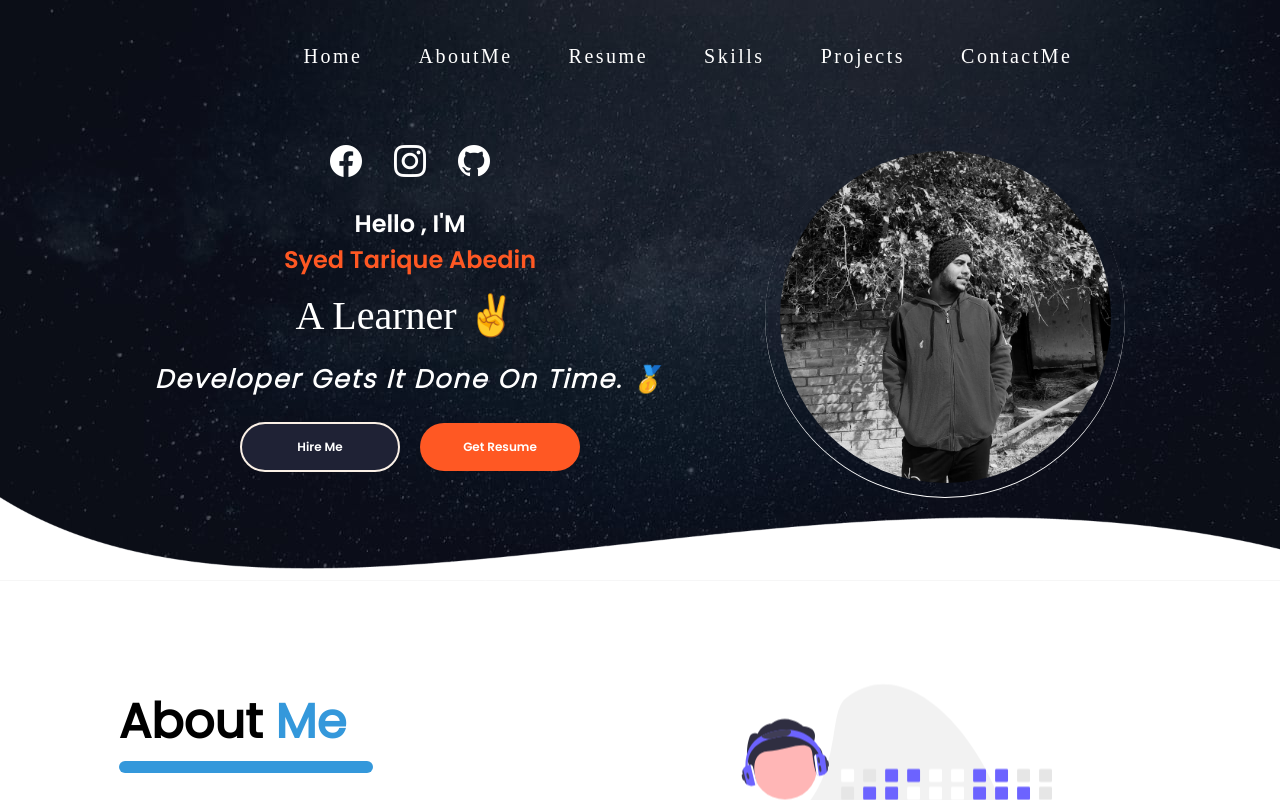
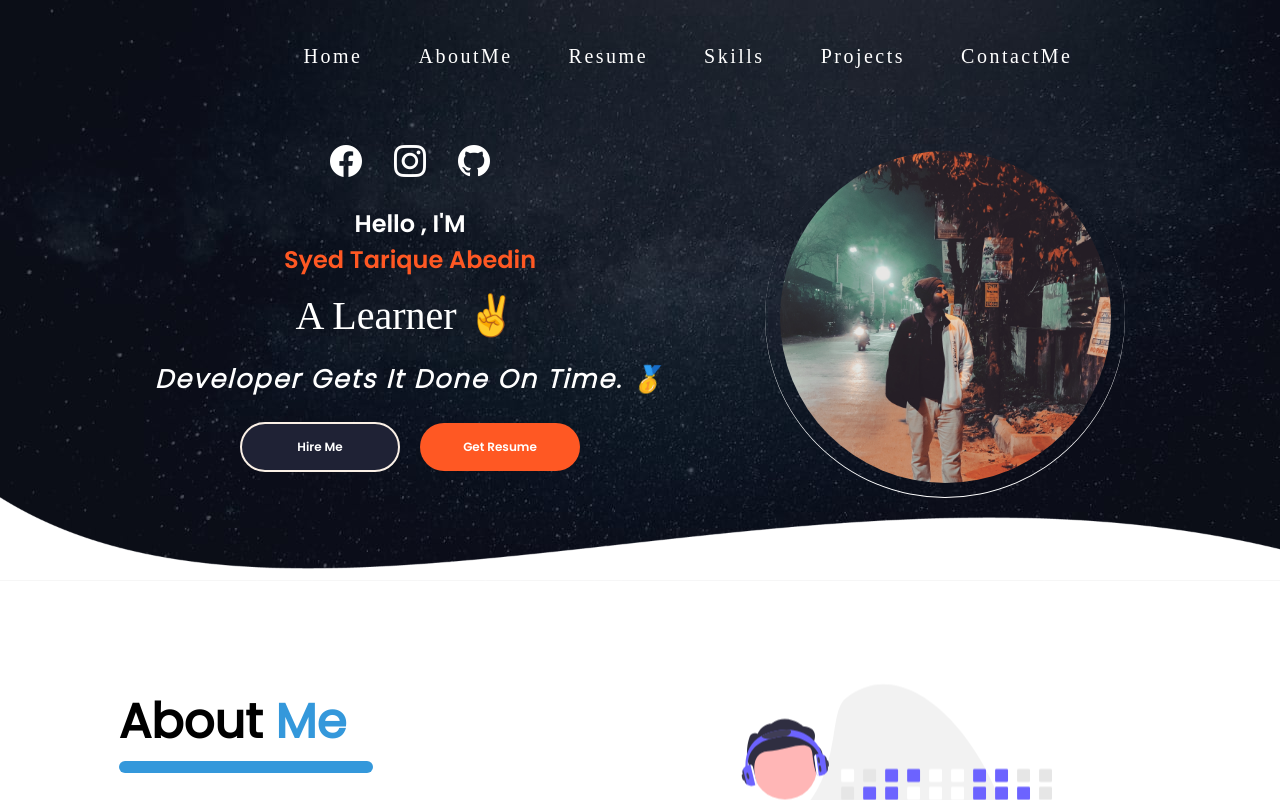
Before and after one commit to Syedtariqu/MyPortfolio, a React (Create React App) app: page / in a window 1280 px wide. Shown: the top 800 px of the page. Built offline with nearby package versions, Linux system fonts and the light colour scheme.

Commit message:
Profile_pic

```diff
--- a/src/Portfolio/Profile.css
+++ b/src/Portfolio/Profile.css
@@ -74,7 +74,7 @@
 .profile-picture-background {
      height: 92%;
      width: 92%;
-     background-image: url(../assets/Home/ayan6.jpeg);
+     background-image: url(../assets/Home/ayan7.jpg);
      background-size: cover;
      border-radius: 50%;
      background-repeat: no-repeat;
```
Also changed, not shown: src/assets/Home/ayan7.jpg (added).
